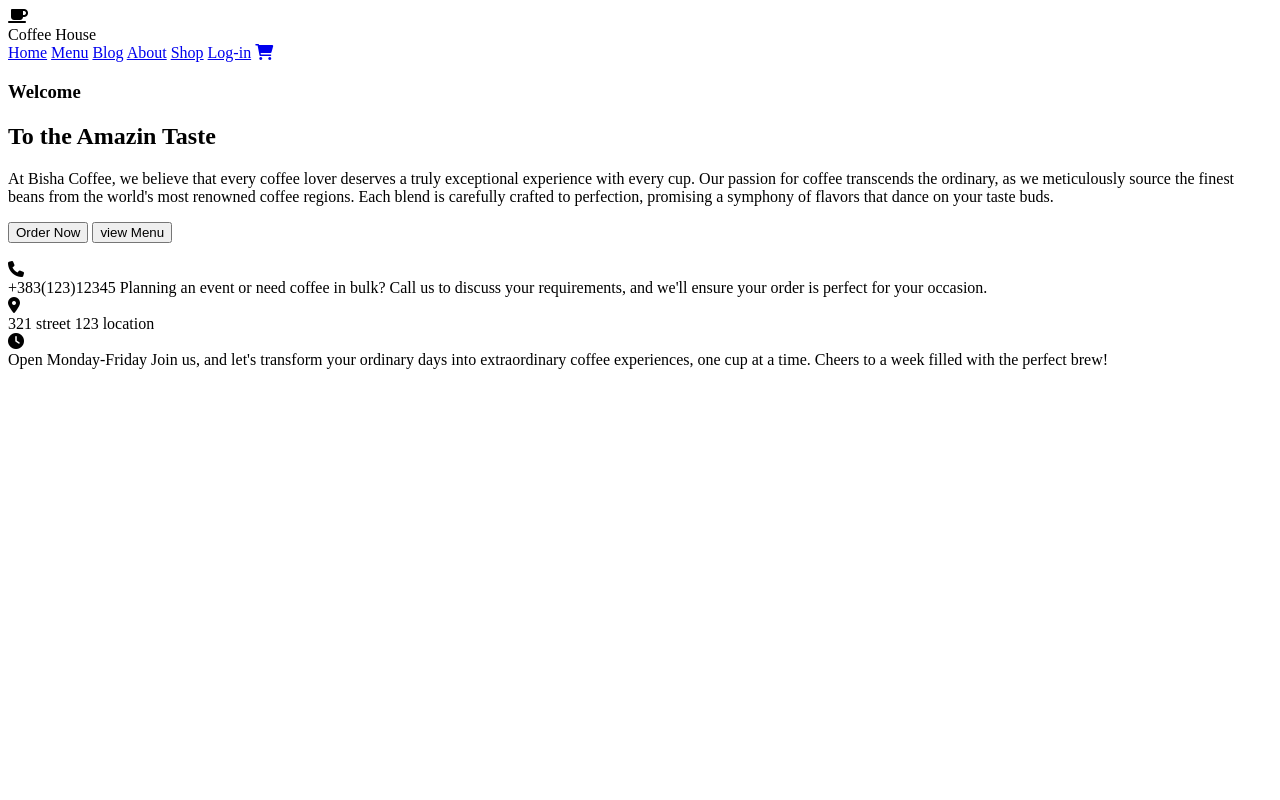
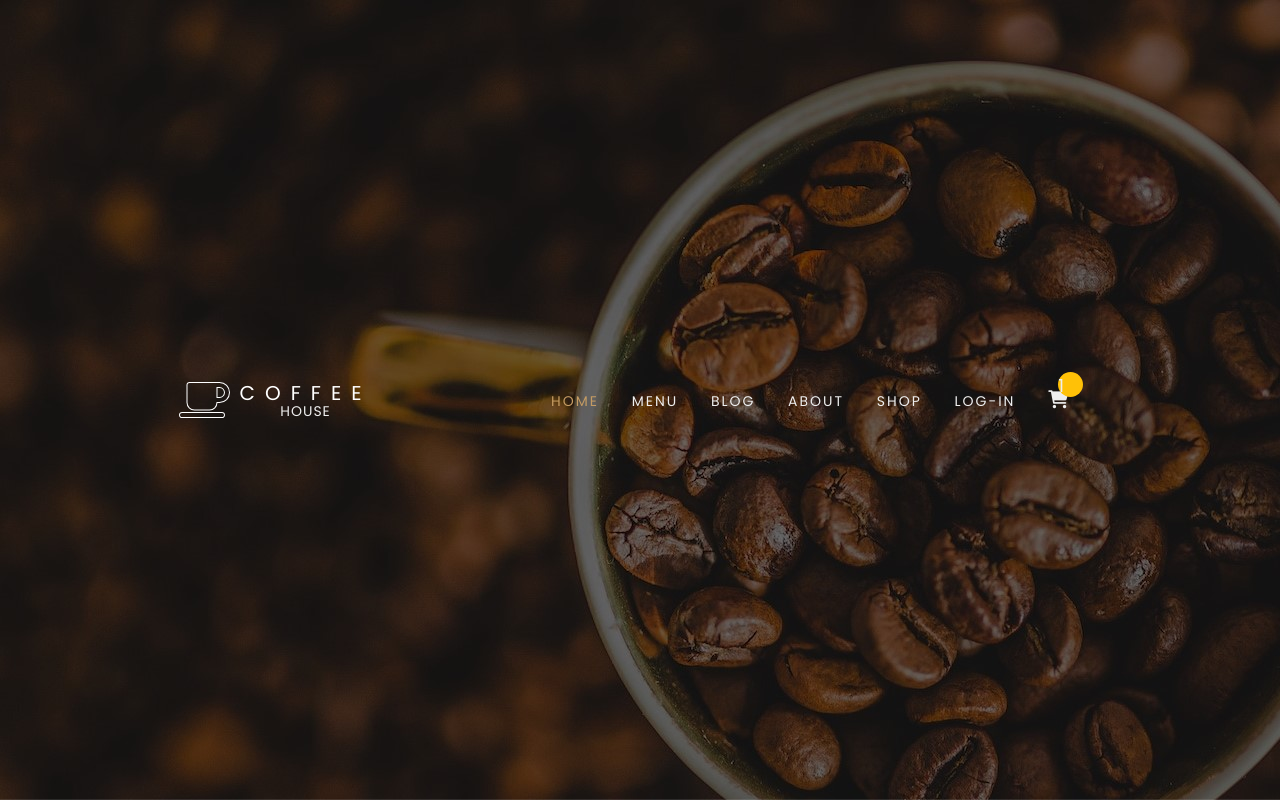
Before and after one commit to sokoliabedin/sokoli, a plain HTML site: page index.html in a window 1280 px wide. Shown: the top 800 px of the page. Drawn offline with nearby package versions, Linux system fonts and the light colour scheme.

Commit message:
Abedin's Edit

```diff
--- a/index.html
+++ b/index.html
@@ -55,13 +55,13 @@
             <div class="swiper myswiper">
                 <div class="swiper-wrapper">
                     <div class="swiper-slide">
-                        <img src="images/image1.jpg" alt="" srcset="cafe-in-cupp">
+                        <img src="images/image1.jpg" alt="">
                     </div>
                     <div class="swiper-slide">
-                        <img src="images/image2.jpg" alt="" srcset="cafe-in-cupp">
+                        <img src="images/image2.jpg" alt="">
                     </div>
                     <div class="swiper-slide">
-                        <img src="images/image3.jpg" alt="" srcset="cafe-in-cupp">
+                        <img src="images/image3.jpg" alt="">
                     </div>
                 </div>
                 <div class="swiper-pagination"></div>
--- a/style.css
+++ b/style.css
@@ -0,0 +1,92 @@
+*{
+    margin:0;
+    padding: 0;
+    box-sizing: border-box;
+    text-decoration: none;
+    outline: none;
+    font-family:"Poppins",sans-serif ;
+}
+html{
+    font-size:62.5% ;
+}
+
+.container{
+    width: 100%;
+    height: 100%;
+}
+
+.navbar{
+    width: 100%;
+    height: 100%;
+    position: fixed;
+    top: 0;
+    left: 0;
+    z-index: 100;
+    display: flex;
+    justify-content: space-evenly;
+    align-items: center;
+    border-bottom: .1rem solid rgba(255,255,255,0.1);
+}
+
+.logo{
+    display: flex;
+    align-items: center;
+    cursor: pointer;
+}
+
+.logo i{
+    font-size: 4rem;
+    -webkit-text-stroke: 0.1rem #fff;
+    color: transparent;
+    margin-right: 1rem;
+}
+.logo-text{
+    display: flex;
+    flex-direction: column;
+    text-align: center;
+}
+.logo-text span:nth-child(1){
+    font-size: 2rem;
+    text-transform: uppercase;
+    letter-spacing: 1rem;
+    color: #fff;
+}
+.logo-text span:nth-child(2){
+    font-size: 1.4rem;
+    text-transform: uppercase;
+    letter-spacing: 0.1rem;
+    color: #eee;
+    margin-top: -0.7rem;
+}
+.navigation a {
+font-size: 1.4rem;
+text-transform: uppercase;
+color: #eee;
+margin-right: 3rem;
+letter-spacing: 0.2rem;
+transition: color 0.3s;
+}
+.navigation a:hover{
+    color: #c49b63;
+}
+.navigation a:nth-child(1){
+    color: #c49b63;
+}
+.navigation a:last-child{
+    font-size: 1.8rem;
+    position: relative;
+}
+.navigation a:last-child::after{
+content: "1";
+width: 2.5rem;
+height: 2.5rem;
+background-color: #ffc107;
+position: absolute;
+top: -1.5rem;
+left: 1rem;
+border-radius: 50%;
+}
+
+.banner{
+    display: none;
+}
```
